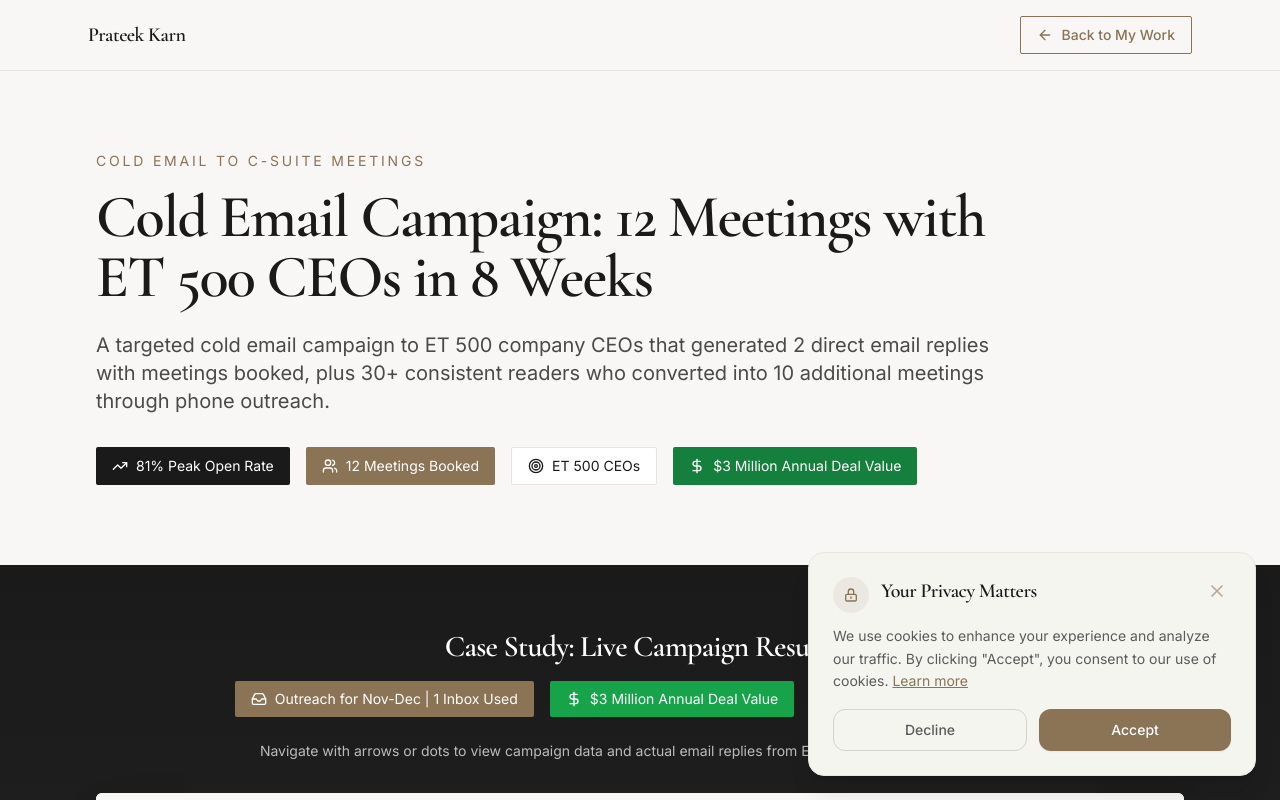
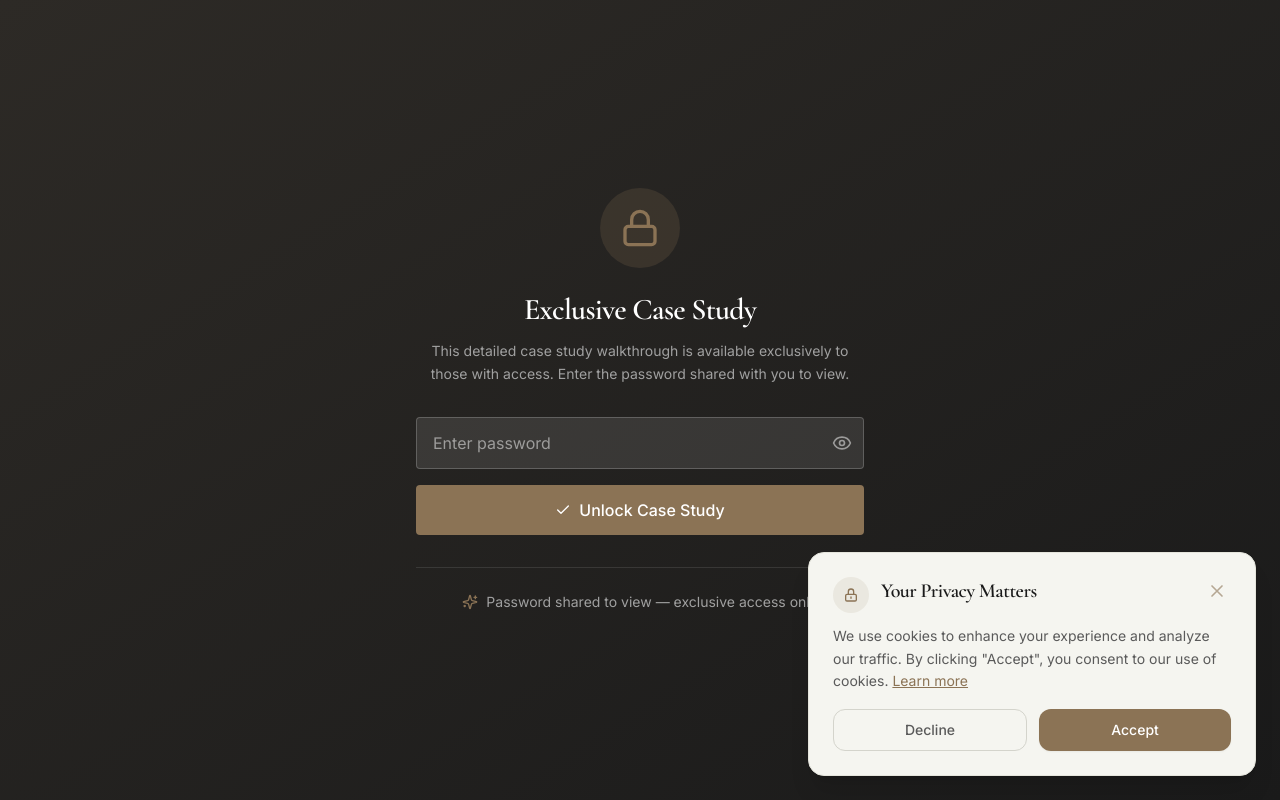
Before and after one commit to Karn-Consulting/prateekkarn-portfolio, a React (Vite) app: page /mywork/bofu-intent-intelligence in a window 1280 px wide. Shown: the top 800 px of the page. Built offline with nearby package versions, Linux system fonts and the light colour scheme.

Commit message:
Add password protection to BOFU Intent Intelligence (CSUITE12) and enable fullscreen for Meta Ads video

```diff
--- /dev/null
+++ b/src/components/PasswordProtectedPage.tsx
@@ -0,0 +1,92 @@
+import { useState, ReactNode } from 'react';
+import { Lock, Eye, EyeOff, Check, Sparkles } from 'lucide-react';
+
+interface PasswordProtectedPageProps {
+  password: string;
+  children: ReactNode;
+  title?: string;
+  description?: string;
+}
+
+export default function PasswordProtectedPage({
+  password,
+  children,
+  title = "Exclusive Case Study",
+  description = "This detailed case study is available exclusively to those with access. Enter the password shared with you to view."
+}: PasswordProtectedPageProps) {
+  const [isUnlocked, setIsUnlocked] = useState(false);
+  const [inputPassword, setInputPassword] = useState('');
+  const [showPassword, setShowPassword] = useState(false);
+  const [error, setError] = useState('');
+
+  const handleUnlock = (e: React.FormEvent) => {
+    e.preventDefault();
+    if (inputPassword === password) {
+      setIsUnlocked(true);
+      setError('');
+    } else {
+      setError('Incorrect password. Please try again.');
+    }
+  };
+
+  if (isUnlocked) {
+    return <>{children}</>;
+  }
+
+  return (
+    <div className="min-h-screen bg-gradient-to-br from-[#2d2a26] to-[#1a1a1a] flex items-center justify-center px-4 py-12">
+      <div className="max-w-md w-full">
+        <div className="text-center mb-8">
+          <div className="w-20 h-20 bg-[#8b7355]/20 rounded-full flex items-center justify-center mx-auto mb-6">
+            <Lock className="w-10 h-10 text-[#8b7355]" />
+          </div>
+          <h1 className="text-3xl font-heading text-white mb-3">{title}</h1>
+          <p className="text-[#a0a0a0] text-sm leading-relaxed">
+            {description}
+          </p>
+        </div>
+
+        <form onSubmit={handleUnlock} className="space-y-4">
+          <div className="relative">
+            <input
+              type={showPassword ? "text" : "password"}
+              value={inputPassword}
+              onChange={(e) => {
+                setInputPassword(e.target.value);
+                setError('');
+              }}
+              placeholder="Enter password"
+              className="w-full px-4 py-3 pr-12 bg-white/10 border border-white/20 rounded-md text-white placeholder-white/50 focus:outline-none focus:border-[#8b7355] focus:ring-1 focus:ring-[#8b7355] transition-all"
+            />
+            <button
+              type="button"
+              onClick={() => setShowPassword(!showPassword)}
+              className="absolute right-3 top-1/2 -translate-y-1/2 text-white/50 hover:text-white transition-colors"
+            >
+              {showPassword ? <EyeOff className="w-5 h-5" /> : <Eye className="w-5 h-5" />}
+            </button>
+          </div>
+
+          {error && (
+            <p className="text-red-400 text-sm">{error}</p>
+          )}
+
+          <button
+            type="submit"
+            className="w-full bg-[#8b7355] hover:bg-[#7a6548] text-white py-3 px-6 rounded-md font-medium transition-colors flex items-center justify-center gap-2"
+          >
+            <Check className="w-4 h-4" />
+            Unlock Case Study
+          </button>
+        </form>
+
+        <div className="mt-8 pt-6 border-t border-white/10">
+          <div className="flex items-center justify-center gap-2 text-sm">
+            <Sparkles className="w-4 h-4 text-[#8b7355]" />
+            <span className="text-[#a0a0a0]">Password shared to view — exclusive access only</span>
+          </div>
+        </div>
+      </div>
+    </div>
+  );
+}
--- a/src/components/PasswordProtectedVideo.tsx
+++ b/src/components/PasswordProtectedVideo.tsx
@@ -34,7 +34,7 @@ export default function PasswordProtectedVideo({
           <video
             className="w-full h-full object-contain"
             controls
-            controlsList="nodownload nofullscreen noremoteplayback"
+            controlsList="nodownload noremoteplayback"
             disablePictureInPicture
             onContextMenu={(e) => e.preventDefault()}
             preload="metadata"
--- a/src/pages/BofuIntentIntelligence.tsx
+++ b/src/pages/BofuIntentIntelligence.tsx
@@ -3,6 +3,7 @@ import { Link } from 'react-router-dom';
 import { ArrowLeft, CheckCircle, Mail, Users, TrendingUp, Target, Zap, BarChart3, MessageSquare, Calendar, ChevronLeft, ChevronRight, DollarSign, Inbox, Phone } from 'lucide-react';
 import Footer from '@/components/Footer';
 import { useConsultationModal } from '@/contexts/ConsultationModalContext';
+import PasswordProtectedPage from '@/components/PasswordProtectedPage';
 
 export default function BofuIntentIntelligence() {
   const { openModal } = useConsultationModal();
@@ -73,7 +74,12 @@ export default function BofuIntentIntelligence() {
   };
 
   return (
-    <div className="min-h-screen bg-[#f8f7f5]">
+    <PasswordProtectedPage
+      password="CSUITE12"
+      title="Exclusive Case Study"
+      description="This detailed case study walkthrough is available exclusively to those with access. Enter the password shared with you to view."
+    >
+      <div className="min-h-screen bg-[#f8f7f5]">
       {/* Header */}
       <header className="sticky top-0 z-50 bg-[#f8f7f5]/95 backdrop-blur-sm border-b border-[#e5e5e0]">
         <div className="container max-w-6xl mx-auto px-4 sm:px-6 py-4 flex items-center justify-between">
@@ -558,6 +564,7 @@ export default function BofuIntentIntelligence() {
       </section>
 
       <Footer />
-    </div>
+      </div>
+    </PasswordProtectedPage>
   );
 }
```
